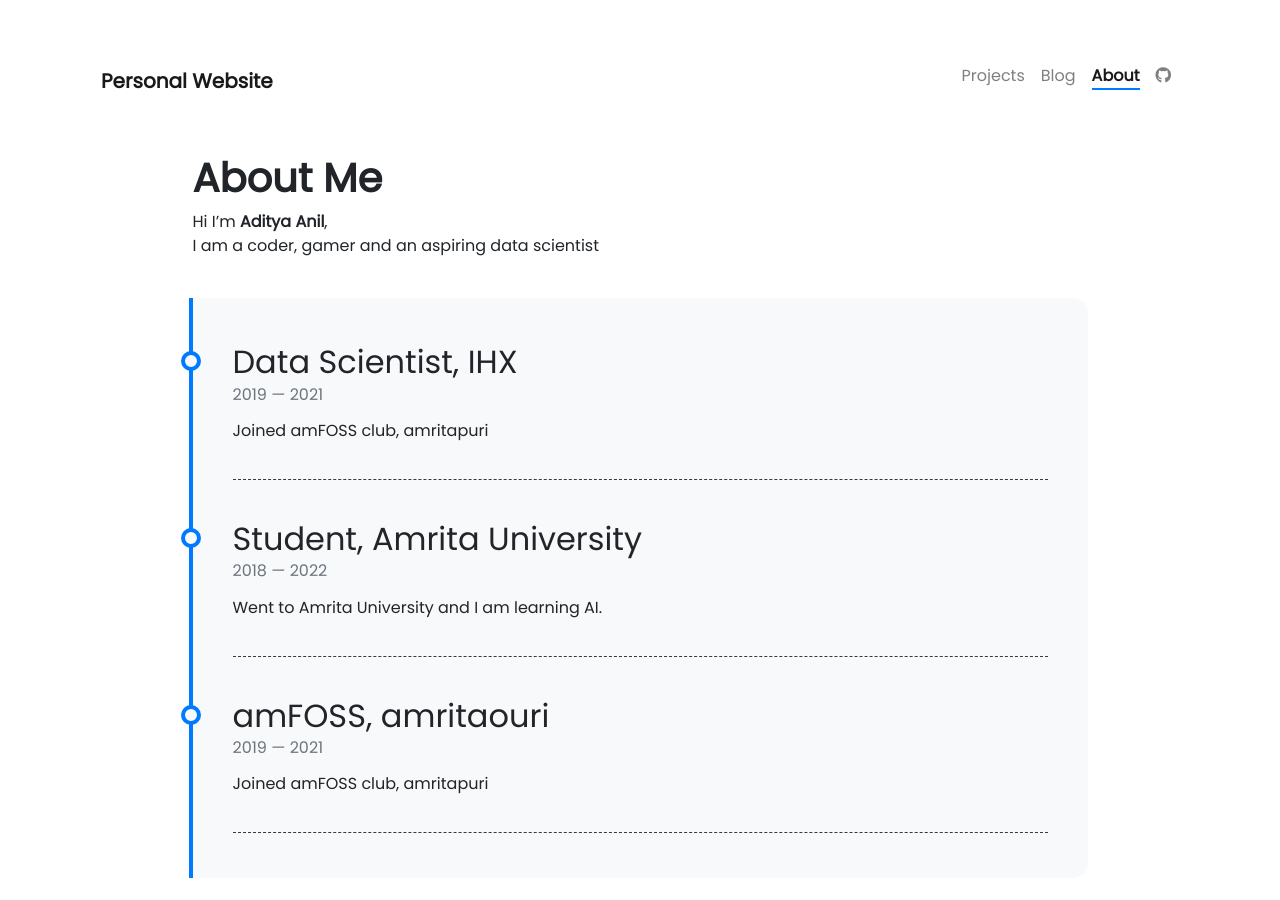
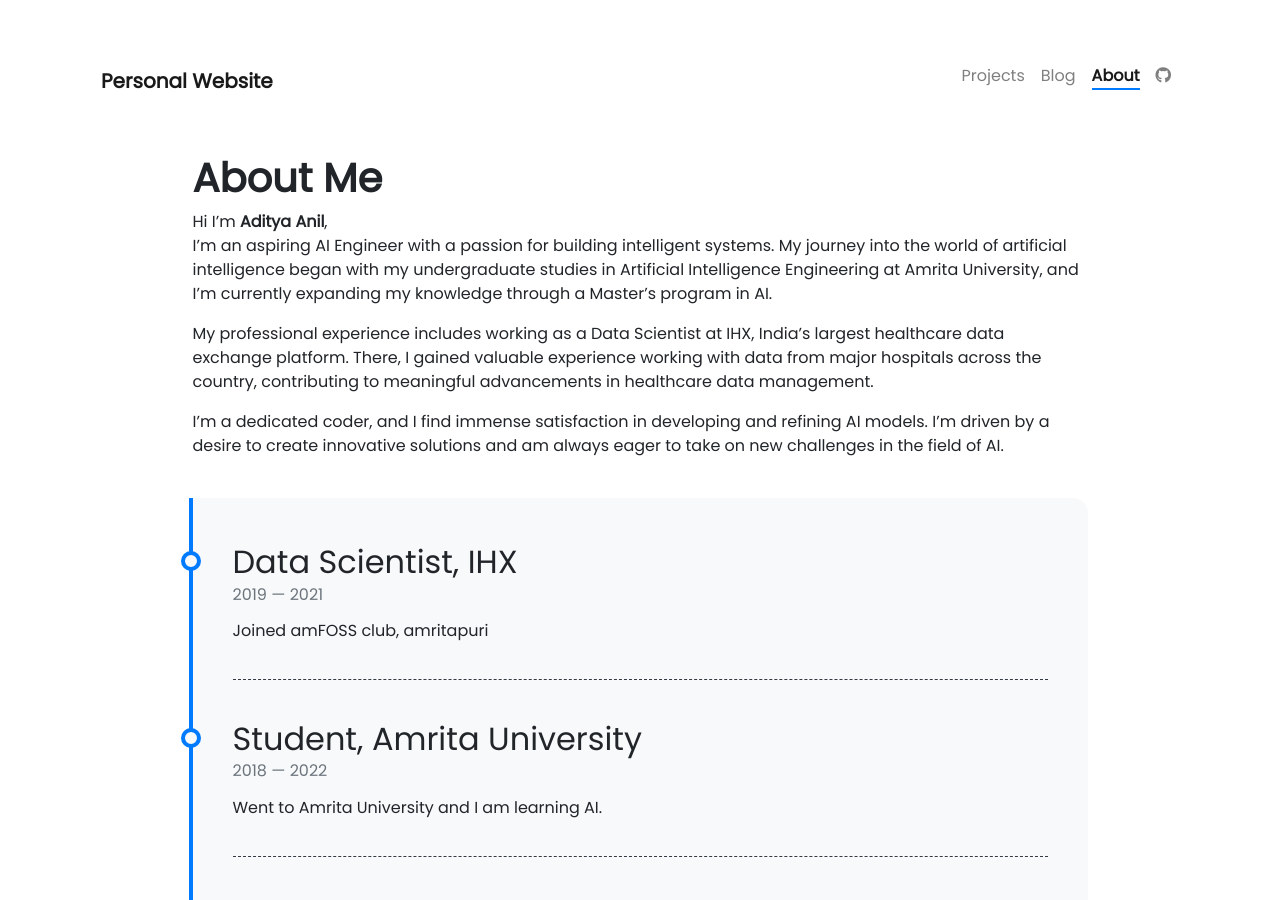
Before and after one commit to SkaarFacee/skaarfacee.github.io, a Jekyll site: the page built from pages/about.md, in a window 1280 px wide and 900 px high. Built offline with Jekyll 4.4.1, drawn with Linux system fonts in a browser that asks for light colours; nearby versions of some CDN libraries.

Commit message:
Update about me

```diff
--- a/pages/about.md
+++ b/pages/about.md
@@ -8,7 +8,11 @@ weight: 3
 # **About Me**
 
 Hi I'm **{{ site.author.name }}**,<br>
-I am a coder, gamer and an aspiring data scientist
+I'm an aspiring AI Engineer with a passion for building intelligent systems. My journey into the world of artificial intelligence began with my undergraduate studies in Artificial Intelligence Engineering at Amrita University, and I'm currently expanding my knowledge through a Master's program in AI.
+
+My professional experience includes working as a Data Scientist at IHX, India's largest healthcare data exchange platform. There, I gained valuable experience working with data from major hospitals across the country, contributing to meaningful advancements in healthcare data management.
+
+I'm a dedicated coder, and I find immense satisfaction in developing and refining AI models. I'm driven by a desire to create innovative solutions and am always eager to take on new challenges in the field of AI.
 
 
 <div class="row">
```
